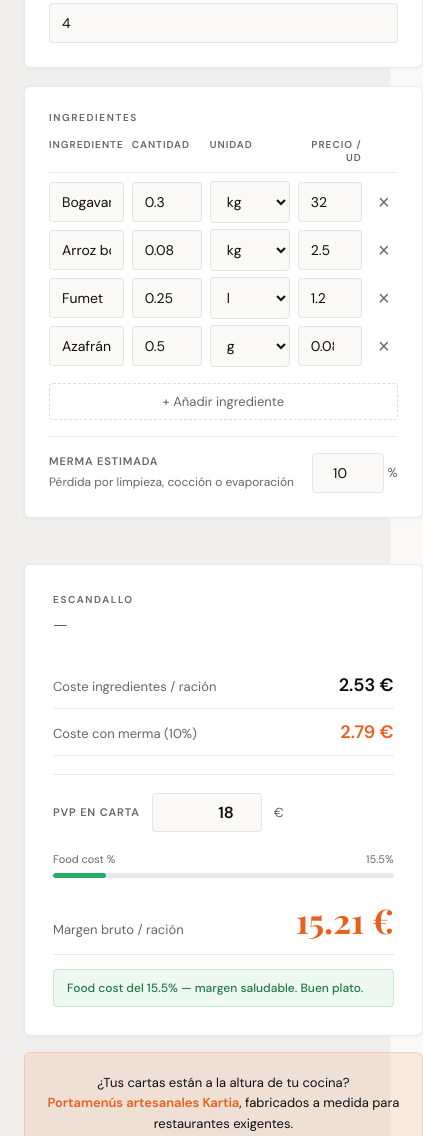
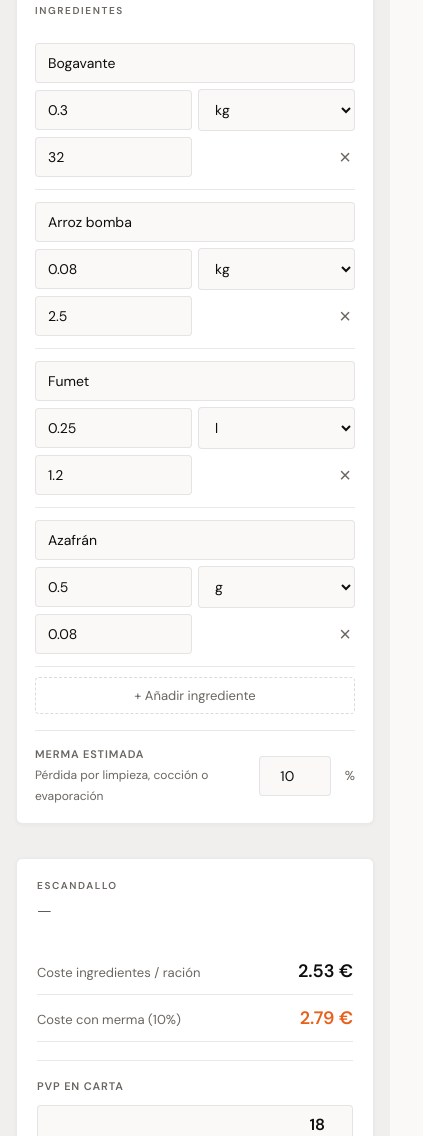
Before and after one commit to RicardoQuintanaCheca/kartia-escandallo, a website: page public/index.html in a window 390 px wide. Shown: the part 864-2000 px from the top of the page, 423 px wide, since content can reach past the window. Drawn offline with nearby package versions, Linux system fonts and the light colour scheme.

Commit message:
Update index.html

```diff
--- a/public/index.html
+++ b/public/index.html
@@ -1,3 +1,4 @@
+
 <!DOCTYPE html>
 <html lang="es">
 <head>
@@ -10,7 +11,7 @@
 <meta name="keywords" content="calculadora escandallo, escandallo restaurante, calcular food cost, escandallo cocina, coste plato restaurante, food cost hostelería">
 <meta name="robots" content="index, follow">
 <link rel="canonical" href="https://escandallo.kartia.es">
-<meta name="google-site-verification" content="7gcd7Za9VdgWriu-mxJw-DraLrb4Cloj-KGuGZI9VkY" />
+
 <!-- Open Graph -->
 <meta property="og:title" content="Calculadora de Escandallo Gratuita para Restaurantes">
 <meta property="og:description" content="Descubre si tus platos ganan o pierden dinero. Herramienta gratuita de escandallo para cocinas profesionales.">
@@ -445,16 +446,49 @@
   /* ── RESPONSIVE ── */
   @media (max-width: 768px) {
     header { padding: 16px 20px; }
-    .hero { padding: 60px 20px 48px; }
-    .app { grid-template-columns: 1fr; }
+    .header-cta { display: none; }
+    .hero { padding: 50px 20px 36px; }
+    .hero-proof { gap: 16px; }
+    .app-section { padding: 40px 16px; }
+    .app { grid-template-columns: 1fr; gap: 16px; }
     .result-panel { position: static; }
-    .two-col { grid-template-columns: 1fr; }
+    .two-col { grid-template-columns: 1fr; gap: 12px; }
     .steps { grid-template-columns: 1fr; gap: 24px; }
-    .how-section, .seo-section, .faq-section, .final-cta { padding: 60px 20px; }
+    .how-section, .faq-section, .final-cta { padding: 52px 20px; }
+    .seo-section { padding: 52px 20px; }
     footer { padding: 20px; flex-direction: column; text-align: center; }
-    .ing-header, .ing-row {
-      grid-template-columns: 1.5fr 70px 80px 64px 28px;
+    .card { padding: 18px; }
+    .result-card { padding: 20px; }
+
+    /* Tabla ingredientes en móvil: 2 filas por ingrediente */
+    .ing-header { display: none; }
+    .ing-row {
+      display: grid;
+      grid-template-columns: 1fr 1fr;
+      gap: 6px;
+      padding: 12px 0;
+      border-bottom: 1px solid var(--line);
+      margin-bottom: 0;
     }
+    .ing-row > input[placeholder="Ingrediente"] {
+      grid-column: 1 / 3;
+    }
+    .ing-row > button.btn-remove {
+      grid-column: 2;
+      justify-self: end;
+    }
+
+    /* Merma */
+    .merma-section { flex-wrap: wrap; gap: 10px; }
+    .merma-section input { margin-left: 0; }
+
+    /* PVP */
+    .pvp-row { flex-wrap: wrap; }
+    .pvp-row input { width: 100%; }
+
+    /* Métricas */
+    .metric-value.big { font-size: 28px; }
+    .faq-q { font-size: 14px; }
   }
 </style>
 </head>
```
